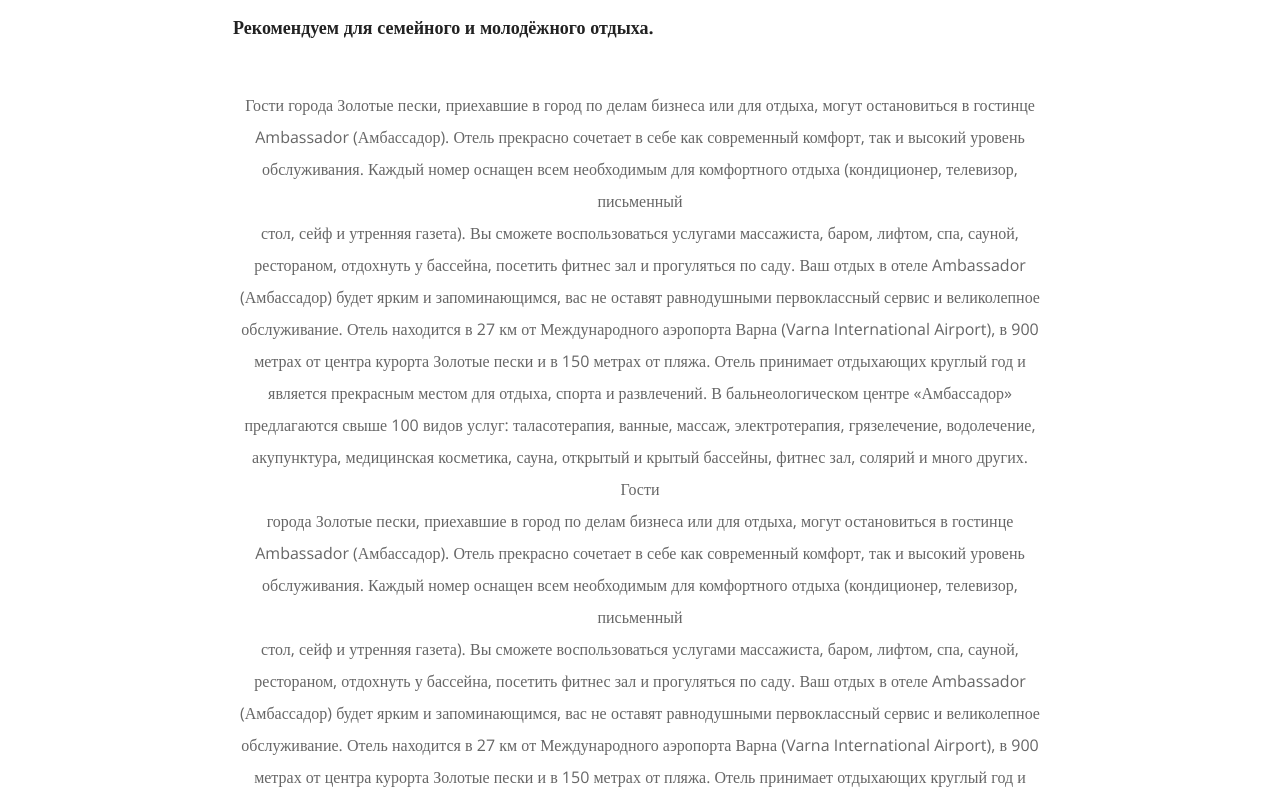
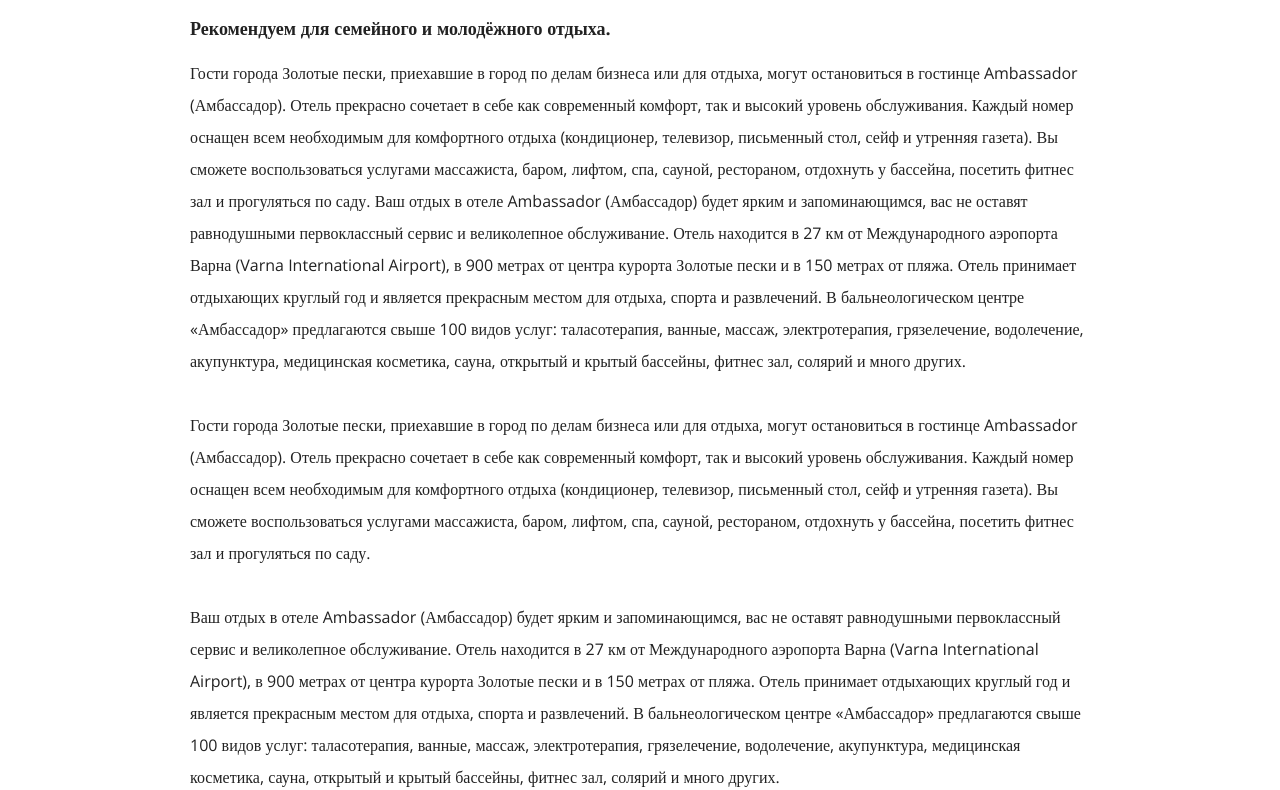
Before and after one commit to Predatar/ClubTravel_src, a website: page src/text.html in a window 1280 px wide. Shown: the part 235-1025 px from the top of the page. Drawn offline with nearby package versions, Linux system fonts and the light colour scheme; files that its build step writes are made by us from their sources; files whose address does not match are found by name.

Commit message:
update text.html

```diff
--- a/src/sass/style.text.scss
+++ b/src/sass/style.text.scss
@@ -1,51 +1,72 @@
 @import 'base/variable';
 
 @import 'base/header';
-@import 'base/searchBar';
 
-body {
-  text-align: center;
-  .main {
-    padding: 70px 233px 0 233px;
+.main {
+  width: 100%;
+  display: flex;
+  justify-content: center;
+
+  @media (max-width: 1024px) {
+      padding: 0 62px;
   }
 
-  h1 {
-    padding: 0 0 31px 0;
+  @media (max-width: 768px) {
+      padding: 0 25px;
+  }
+
+  @media (max-width: 425px) {
+      padding: 0 10px;
+  }
+}
+.header__navigation {
+  box-shadow: 0px 5px 10px rgba(0, 0, 0, 0.1);
+}
+.text {
+  padding-top: 70px;
+  padding-bottom: 100px;
+  width: 900px;
+
+  @media (max-width: 1024px) {
+      width: 100%;
+  }
+
+  &__title {
     font-family: 'Open Sans';
-    font-style: normal;
     font-weight: 700;
     font-size: 36px;
     line-height: 49px;
-
     text-align: center;
-
-    color: #222222;
+    color: $color-text;
   }
 
-  h2 {
-    text-align: left;
-    padding: 0 0 17px 0;
+  &__subtitle {
+    margin-top: 32px;
+
     font-family: 'Open Sans';
-    font-style: normal;
     font-weight: 700;
     font-size: 18px;
     line-height: 25px;
-
-    color: #222222;
+    color: $color-text;
   }
 
-  p {
+  &__descr1,
+  &__descr2,
+  &__descr3 {
+    margin-top: 16px;
+
     font-family: 'Open Sans';
-    font-style: normal;
     font-weight: 400;
     font-size: 16px;
     line-height: 200%;
-
-    color: #222222;
+    color: $color-text;
   }
-  .text-info {
-    font-size: 16px;
-    color: #666;
-    white-space: pre-line;
+  &__descr2 {
+    margin-top: 32px;
+  }
+  &__descr3 {
+    margin-top: 32px;
   }
 }
+
+@import 'base/footer';
--- a/src/text.html
+++ b/src/text.html
@@ -1,6 +1,7 @@
 <!DOCTYPE html>
 <html lang="en">
-  <head>
+
+<head>
     <meta charset="UTF-8" />
     <meta http-equiv="X-UA-Compatible" content="IE=edge" />
     <meta name="viewport" content="width=device-width, initial-scale=1.0" />
@@ -9,39 +10,46 @@
     <link rel="stylesheet" href="https://cdn.jsdelivr.net/npm/swiper@9/swiper-bundle.min.css" />
     <link rel="stylesheet" href="css/style.nouislider.min.css" />
     <link rel="stylesheet" href="css/style.text.min.css" />
-  </head>
+</head>
 
-  <body data-page="index">
+<body data-page="index">
     @@include('html/header.html', {})
     <main class="main">
-      <h1>Заголовок</h1>
+        <div class="text">
+            <div class="text__title">
+                Заголовок
+            </div>
+            <div class="text__subtitle">
+                Рекомендуем для семейного и молодёжного отдыха.
+            </div>
+            <div class="text__descr1">Гости города Золотые пески, приехавшие в город по делам бизнеса или для отдыха,
+                могут остановиться в гостинце Ambassador (Амбассадор). Отель прекрасно сочетает в себе как современный
+                комфорт, так и высокий уровень обслуживания. Каждый номер оснащен всем необходимым для комфортного
+                отдыха (кондиционер, телевизор, письменный стол, сейф и утренняя газета). Вы сможете воспользоваться
+                услугами массажиста, баром, лифтом, спа, сауной, рестораном, отдохнуть у бассейна, посетить фитнес зал и
+                прогуляться по саду. Ваш отдых в отеле Ambassador (Амбассадор) будет ярким и запоминающимся, вас не
+                оставят равнодушными первоклассный сервис и великолепное обслуживание. Отель находится в 27 км от
+                Международного аэропорта Варна (Varna International Airport), в 900 метрах от центра курорта Золотые
+                пески и в 150 метрах от пляжа. Отель принимает отдыхающих круглый год и является прекрасным местом для
+                отдыха, спорта и развлечений. В бальнеологическом центре «Амбассадор» предлагаются свыше 100 видов
+                услуг: таласотерапия, ванные, массаж, электротерапия, грязелечение, водолечение, акупунктура,
+                медицинская косметика, сауна, открытый и крытый бассейны, фитнес зал, солярий и много других.</div>
+            <div class="text__descr2">Гости города Золотые пески, приехавшие в город по делам бизнеса или для отдыха,
+                могут остановиться в гостинце Ambassador (Амбассадор). Отель прекрасно сочетает в себе как современный
+                комфорт, так и высокий уровень обслуживания. Каждый номер оснащен всем необходимым для комфортного
+                отдыха (кондиционер, телевизор, письменный стол, сейф и утренняя газета). Вы сможете воспользоваться
+                услугами массажиста, баром, лифтом, спа, сауной, рестораном, отдохнуть у бассейна, посетить фитнес зал и
+                прогуляться по саду.</div>
+            <div class="text__descr3">Ваш отдых в отеле Ambassador (Амбассадор) будет ярким и запоминающимся, вас не
+                оставят равнодушными первоклассный сервис и великолепное обслуживание. Отель находится в 27 км от
+                Международного аэропорта Варна (Varna International Airport), в 900 метрах от центра курорта Золотые
+                пески и в 150 метрах от пляжа. Отель принимает отдыхающих круглый год и является прекрасным местом для
+                отдыха, спорта и развлечений. В бальнеологическом центре «Амбассадор» предлагаются свыше 100 видов
+                услуг: таласотерапия, ванные, массаж, электротерапия, грязелечение, водолечение, акупунктура,
+                медицинская косметика, сауна, открытый и крытый бассейны, фитнес зал, солярий и много других.</div>
+        </div>
+    </main>
+    @@include('html/footer.html', {})
+</body>
 
-      <h2>Рекомендуем для семейного и молодёжного отдыха.</h2>
-
-      <p class="text-info">
-        Гости города Золотые пески, приехавшие в город по делам бизнеса или для отдыха, могут остановиться в гостинце
-        Ambassador (Амбассадор). Отель прекрасно сочетает в себе как современный комфорт, так и высокий уровень
-        обслуживания. Каждый номер оснащен всем необходимым для комфортного отдыха (кондиционер, телевизор, письменный
-        стол, сейф и утренняя газета). Вы сможете воспользоваться услугами массажиста, баром, лифтом, спа, сауной,
-        рестораном, отдохнуть у бассейна, посетить фитнес зал и прогуляться по саду. Ваш отдых в отеле Ambassador
-        (Амбассадор) будет ярким и запоминающимся, вас не оставят равнодушными первоклассный сервис и великолепное
-        обслуживание. Отель находится в 27 км от Международного аэропорта Варна (Varna International Airport), в 900
-        метрах от центра курорта Золотые пески и в 150 метрах от пляжа. Отель принимает отдыхающих круглый год и
-        является прекрасным местом для отдыха, спорта и развлечений. В бальнеологическом центре «Амбассадор»
-        предлагаются свыше 100 видов услуг: таласотерапия, ванные, массаж, электротерапия, грязелечение, водолечение,
-        акупунктура, медицинская косметика, сауна, открытый и крытый бассейны, фитнес зал, солярий и много других. Гости
-        города Золотые пески, приехавшие в город по делам бизнеса или для отдыха, могут остановиться в гостинце
-        Ambassador (Амбассадор). Отель прекрасно сочетает в себе как современный комфорт, так и высокий уровень
-        обслуживания. Каждый номер оснащен всем необходимым для комфортного отдыха (кондиционер, телевизор, письменный
-        стол, сейф и утренняя газета). Вы сможете воспользоваться услугами массажиста, баром, лифтом, спа, сауной,
-        рестораном, отдохнуть у бассейна, посетить фитнес зал и прогуляться по саду. Ваш отдых в отеле Ambassador
-        (Амбассадор) будет ярким и запоминающимся, вас не оставят равнодушными первоклассный сервис и великолепное
-        обслуживание. Отель находится в 27 км от Международного аэропорта Варна (Varna International Airport), в 900
-        метрах от центра курорта Золотые пески и в 150 метрах от пляжа. Отель принимает отдыхающих круглый год и
-        является прекрасным местом для отдыха, спорта и развлечений. В бальнеологическом центре «Амбассадор»
-        предлагаются свыше 100 видов услуг: таласотерапия, ванные, массаж, электротерапия, грязелечение, водолечение,
-        акупунктура, медицинская косметика, сауна, открытый и крытый бассейны, фитнес зал, солярий и много других.
-      </p>
-    </main>
-  </body>
 </html>
```
